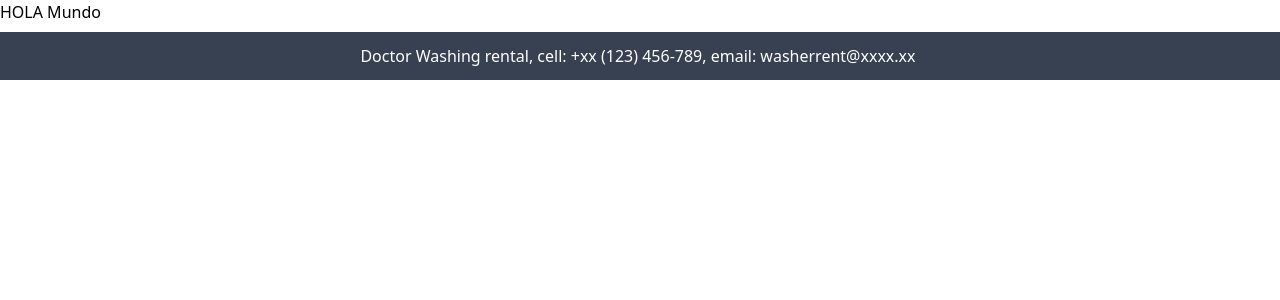
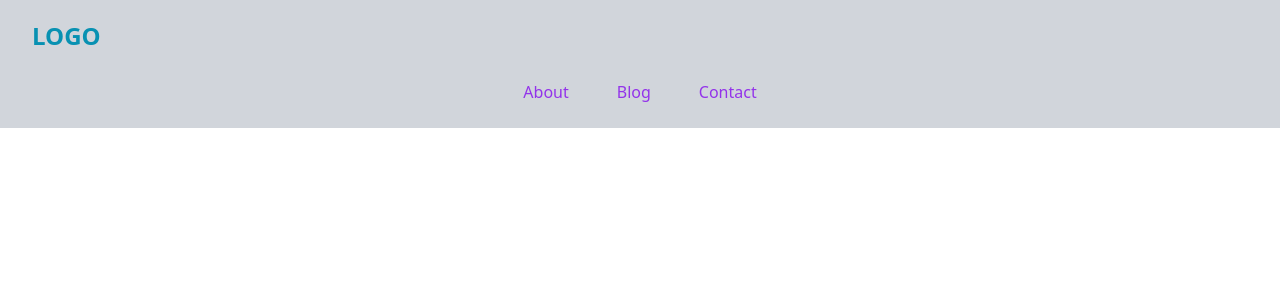
Before and after one commit to angel7005/demo-wash, a Next.js app: page /layout in a window 1280 px wide. Shown: the top 300 px of the page. Built offline with nearby package versions, Linux system fonts and the light colour scheme.

Commit message:
hamburg ico para responsive menu

```diff
--- a/pages/components/navbar.js
+++ b/pages/components/navbar.js
@@ -1,7 +1,62 @@
-export default function Navbar() {
+import Image from 'next/image';
+import Link from 'next/link';
+import {useState} from 'react';
+
+export default function NavBar() {
+    const [navbar, setNavbar] = useState(false);
+
     return (
             <div>
-              <p>HOLA Mundo</p>
+                <nav className="w-full bg-gray-300 fixed top-0 left-0 right-0 z-10">
+                    <div className="justify-between px-4 mx-auto lg:max-w-7xl md:items-center md:px-8">
+                       <div className="text-white">
+                         <div className="flex items-center justify-between py-3 md:py-5 md:block">
+                            {/* LOGO */}
+                            <Link href="/">
+                                <h2 className="text-2xl text-cyan-600 font-bold">LOGO</h2>
+                            </Link>
+                            {/* HAMBURGER BUTTON FOR MOBILE */}
+                            <div className="md:hidden">
+                              <button
+                                className="p-2 text-gray-700 rounded-md outline-none focus:border-gray-400"
+                                onClick={ () => {setNavbar(!navbar)} }
+                               >
+                                 {navbar ? (
+                                    <Image src="/close.svg" width={30} height={30} alt="logo" />
+                                  ) : (
+                                        <Image src="/hamburger-menu.svg"
+                                            width={30} height={30} alt="logo" color="white"
+                                            className="focus:border-none active:border-none"
+                                        />
+                                    )
+                                }
+                             </button>
+                            </div>
+                         </div>
+                       </div>
+                    </div>
+                    <div className={`flex-1 justify-self-center pb-3 mt-8 md:block md:pb-0 md:mt-0 ${ navbar ? 'p-12 md:p-0 block' : 'hidden' }` }>
+                        <ul className="h-screen md:h-auto items-center justify-center md:flex">
+                            <li className="pb-6 text-white py-2 md:px-6 text-center border-b-2 md:border-none hover:bg-purple-600 border-purple-900 md:text-purple-600 md:bg-transparent">
+                                <Link href="#about" onClick={() => setNavbar(!navbar)}>
+                                    About
+                                </Link>
+                            </li>
+                            <li className="pb-6 text-white py-2 md:px-6 text-center border-b-2 md:border-none
+                                hover:bg-purple-600 border-purple-900 md:text-purple-600 md:bg-transparent">
+                                <Link href="#blog" onClick={() => setNavbar(!navbar)}>
+                                    Blog
+                                </Link>
+                            </li>
+                            <li className="pb-6 text-white py-2 md:px-6 text-center border-b-2 md:border-none
+                                hover:bg-purple-600 border-purple-900 md:text-purple-600 md:bg-transparent">
+                                <Link href="#contact" onClick={() => setNavbar(!navbar)}>
+                                    Contact
+                                </Link>
+                            </li>
+                        </ul>
+                    </div>
+                </nav>
             </div>
     )
 }
--- /dev/null
+++ b/pages/home.js
@@ -0,0 +1,31 @@
+import NavBar from './components/navbar';
+
+export default function Home() {
+	return (<div>
+		<NavBar/>
+		<section
+			id="about"
+			className="text-white h-screen bg-black text-center flex"
+		>
+			<h1 className="m-auto font-waterfall text-7xl text-purple-600 font-bold ">
+				Hero
+			</h1>
+		</section>
+		<section
+			id="blog"
+			className="text-white h-screen bg-purple-900 text-center flex"
+		>
+			<h1 className="m-auto font-waterfall text-7xl text-white font-bold ">
+				Blog
+			</h1>
+		</section>
+		<section
+			id="contact"
+			className="text-white h-screen bg-black text-center flex"
+		>
+			<h1 className="m-auto font-waterfall text-7xl text-purple-600 font-bold ">
+				Contact
+			</h1>
+		</section>
+	</div>)
+}
```
Also changed, not shown: public/close.svg (added), public/hamburger-menu.svg (added).
